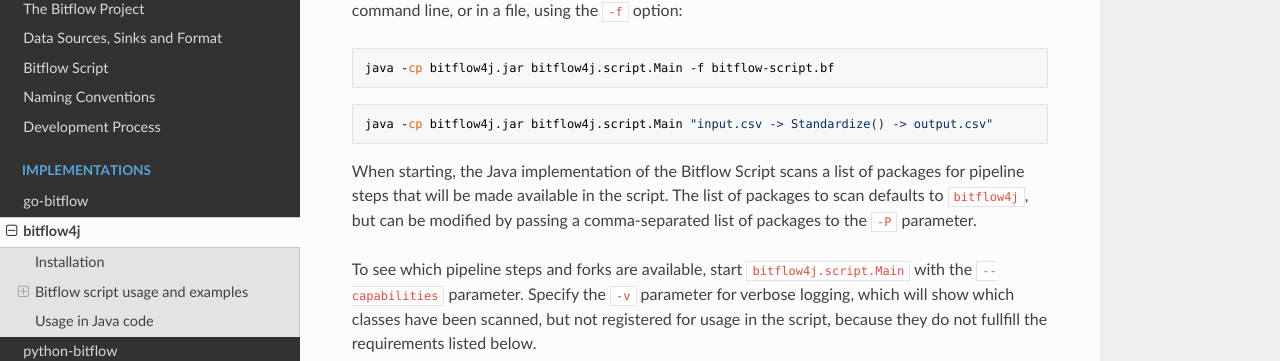
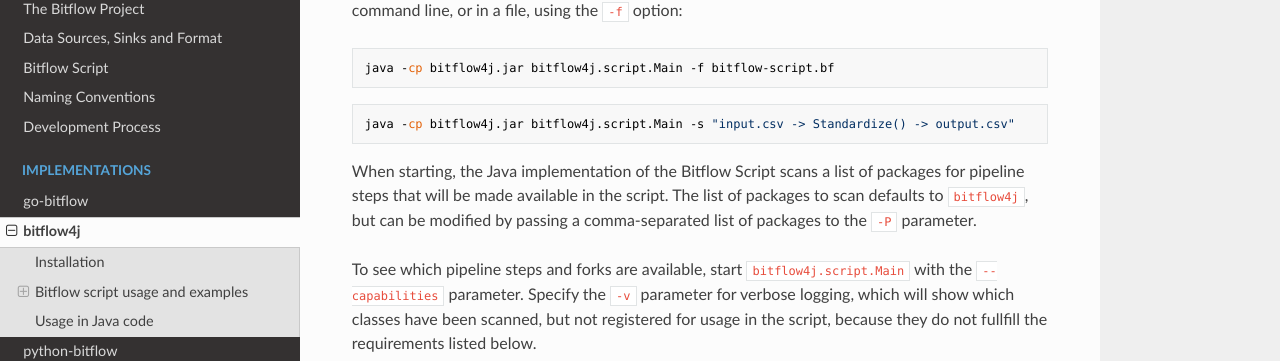
Before and after one commit to bitflow-stream/bitflow4j, an MkDocs documentation site: the page built from docs/index.md, in a window 1280 px wide and 900 px high, scrolled down 626 px. Shown: the part 143-504 px from the top of the window. Built offline with MkDocs 1.6.1, drawn with Linux system fonts in a browser that asks for light colours; nearby versions of some CDN libraries.

````diff
--- a/docs/index.md
+++ b/docs/index.md
@@ -31,7 +31,7 @@ The script can be passed directly on the command line, or in a file, using the `
 java -cp bitflow4j.jar bitflow4j.script.Main -f bitflow-script.bf
 ```
 ```
-java -cp bitflow4j.jar bitflow4j.script.Main "input.csv -> Standardize() -> output.csv"
+java -cp bitflow4j.jar bitflow4j.script.Main -s "input.csv -> Standardize() -> output.csv"
 ```
 
 When starting, the Java implementation of the Bitflow Script scans a list of packages for pipeline steps that will be made available in the script. The list of packages to scan defaults to `bitflow4j`, but can be modified by passing a comma-separated list of packages to the `-P` parameter.
````
Also changed, not shown: 1 other file.
